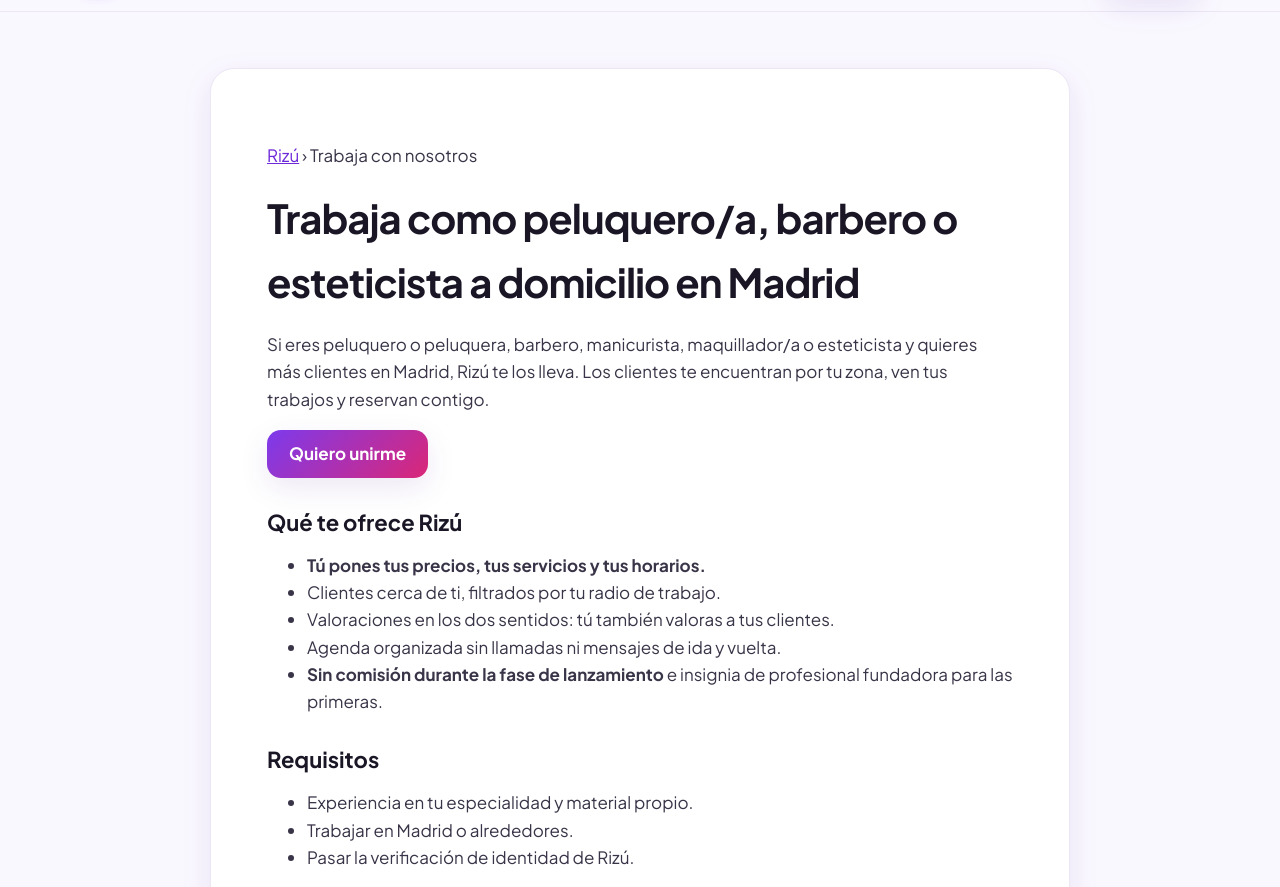
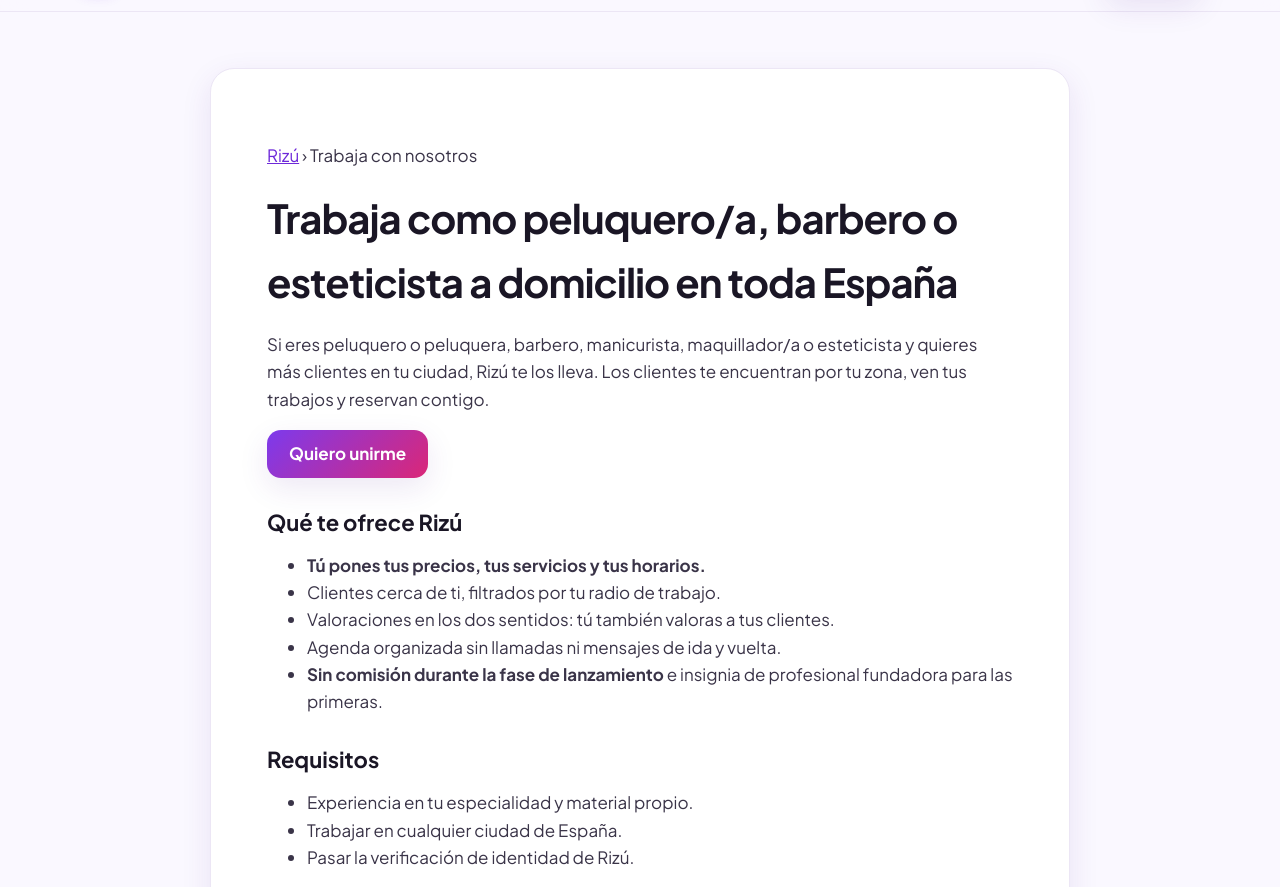
Before and after one commit to yeiko-max/rizu-web, a plain HTML site: page trabajar-peluquera-a-domicilio-madrid.html in a window 1280 px wide. Shown: the part 65-952 px from the top of the page. Drawn offline with Linux system fonts and the light colour scheme.

Commit message:
Rizú nacional: textos para toda España

```diff
--- a/trabajar-peluquera-a-domicilio-madrid.html
+++ b/trabajar-peluquera-a-domicilio-madrid.html
@@ -3,8 +3,8 @@
 <head>
 <meta charset="utf-8">
 <meta name="viewport" content="width=device-width, initial-scale=1">
-<title>Trabaja como peluquero/a, barbero o esteticista a domicilio en Madrid — Rizú</title>
-<meta name="description" content="¿Eres peluquero/a, barbero, manicurista o esteticista? Consigue clientes a domicilio en Madrid con Rizú: tú pones tus precios y horarios. Sin comisión durante el lanzamiento.">
+<title>Trabaja como peluquero/a, barbero o esteticista a domicilio en toda España — Rizú</title>
+<meta name="description" content="¿Eres peluquero/a, barbero, manicurista o esteticista? Consigue clientes a domicilio en tu ciudad con Rizú: tú pones tus precios y horarios. Sin comisión durante el lanzamiento.">
 <link rel="canonical" href="https://yeiko-max.github.io/rizu-web/trabajar-peluquera-a-domicilio-madrid.html">
 <meta name="theme-color" content="#6D28D9">
 <link rel="icon" href="favicon.svg" type="image/svg+xml">
@@ -13,13 +13,13 @@
 <meta property="og:image" content="https://yeiko-max.github.io/rizu-web/og-image.jpg">
 <meta property="og:image:width" content="1200">
 <meta property="og:image:height" content="630">
-<meta property="og:image:alt" content="Rizú: peluquería, barbería y uñas a domicilio en Madrid">
+<meta property="og:image:alt" content="Rizú: peluquería, barbería y uñas a domicilio en toda España">
 <meta name="twitter:image" content="https://yeiko-max.github.io/rizu-web/og-image.jpg">
 <link rel="preconnect" href="https://fonts.googleapis.com">
 <link rel="preconnect" href="https://fonts.gstatic.com" crossorigin>
 <link href="https://fonts.googleapis.com/css2?family=Plus+Jakarta+Sans:wght@400;600;700;800&display=swap" rel="stylesheet">
 <link rel="stylesheet" href="styles.css">
-<script type="application/ld+json">{"@context": "https://schema.org", "@type": "WebPage", "name": "Trabaja como peluquero/a, barbero o esteticista a domicilio en Madrid", "url": "https://yeiko-max.github.io/rizu-web/trabajar-peluquera-a-domicilio-madrid.html", "description": "¿Eres peluquero/a, barbero, manicurista o esteticista? Consigue clientes a domicilio en Madrid con Rizú: tú pones tus precios y horarios. Sin comisión durante el lanzamiento."}</script>
+<script type="application/ld+json">{"@context": "https://schema.org", "@type": "WebPage", "name": "Trabaja como peluquero/a, barbero o esteticista a domicilio en toda España", "url": "https://yeiko-max.github.io/rizu-web/trabajar-peluquera-a-domicilio-madrid.html", "description": "¿Eres peluquero/a, barbero, manicurista o esteticista? Consigue clientes a domicilio en tu ciudad con Rizú: tú pones tus precios y horarios. Sin comisión durante el lanzamiento."}</script>
 </head>
 <body>
 <header class="barra">
@@ -30,13 +30,13 @@
 </header>
 <main class="legal"><div class="contenedor"><article>
 <p class="nota-peq"><a href="./">Rizú</a> › Trabaja con nosotros</p>
-<h1>Trabaja como peluquero/a, barbero o esteticista a domicilio en Madrid</h1>
-<p>Si eres peluquero o peluquera, barbero, manicurista, maquillador/a o esteticista y quieres más clientes en Madrid, Rizú te los lleva. Los clientes te encuentran por tu zona, ven tus trabajos y reservan contigo.</p>
+<h1>Trabaja como peluquero/a, barbero o esteticista a domicilio en toda España</h1>
+<p>Si eres peluquero o peluquera, barbero, manicurista, maquillador/a o esteticista y quieres más clientes en tu ciudad, Rizú te los lleva. Los clientes te encuentran por tu zona, ven tus trabajos y reservan contigo.</p>
 <p><a class="boton" href="./#profesionales">Quiero unirme</a></p>
 <h2>Qué te ofrece Rizú</h2>
 <ul><li><strong>Tú pones tus precios, tus servicios y tus horarios.</strong></li><li>Clientes cerca de ti, filtrados por tu radio de trabajo.</li><li>Valoraciones en los dos sentidos: tú también valoras a tus clientes.</li><li>Agenda organizada sin llamadas ni mensajes de ida y vuelta.</li><li><strong>Sin comisión durante la fase de lanzamiento</strong> e insignia de profesional fundadora para las primeras.</li></ul>
 <h2>Requisitos</h2>
-<ul><li>Experiencia en tu especialidad y material propio.</li><li>Trabajar en Madrid o alrededores.</li><li>Pasar la verificación de identidad de Rizú.</li></ul>
+<ul><li>Experiencia en tu especialidad y material propio.</li><li>Trabajar en cualquier ciudad de España.</li><li>Pasar la verificación de identidad de Rizú.</li></ul>
 <h2>Cómo empezar</h2>
 <ol><li>Rellena el formulario de «Trabaja con nosotros».</li><li>Te contactamos y te ayudamos a crear tu perfil.</li><li>Sube tus servicios, fotos y horario y empieza a recibir reservas.</li></ol>
 <p><a class="boton" href="./#profesionales">Enviar mi solicitud</a></p>
```
Also changed, not shown: app.html (+1 -1 lines), barbero-a-domicilio-madrid.html (+1 -1 lines), cejas-y-pestanas-a-domicilio-madrid.html (+1 -1 lines), cobros-listo.html (+1 -1 lines), cobros-reintentar.html (+1 -1 lines), depilacion-a-domicilio-madrid.html (+1 -1 lines), eliminar-cuenta.html (+1 -1 lines), index.html (+9 -7 lines), manicura-a-domicilio-madrid.html (+1 -1 lines), maquillaje-a-domicilio-madrid.html (+1 -1 lines), peinado-novia-a-domicilio-madrid.html (+1 -1 lines), peluqueria-a-domicilio-madrid.html (+1 -1 lines), privacidad.html (+1 -1 lines), reembolsos.html (+1 -1 lines), 2 more files.
